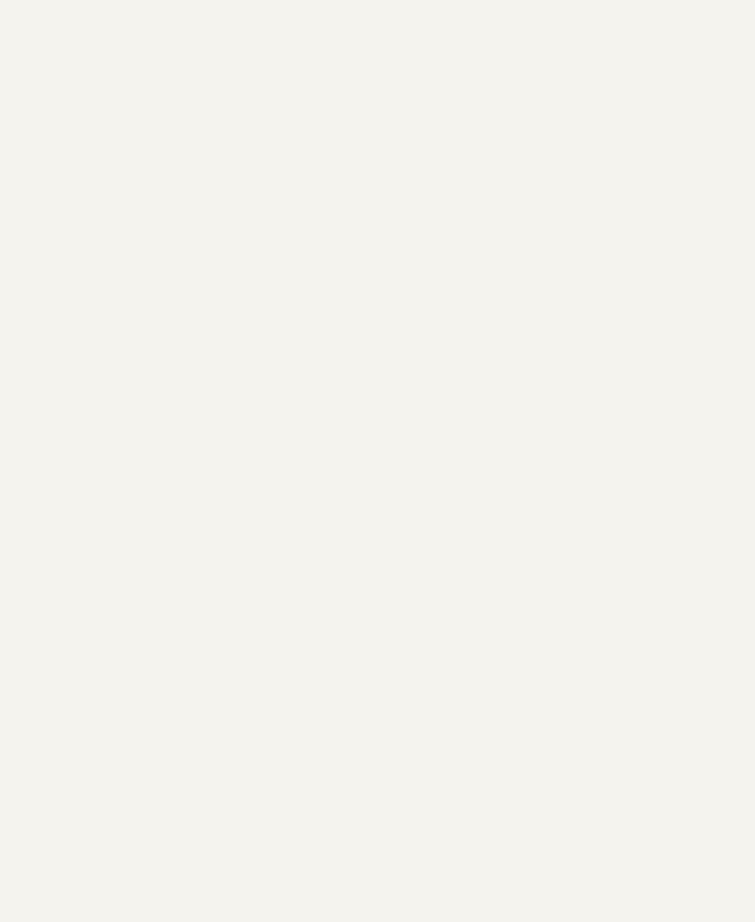
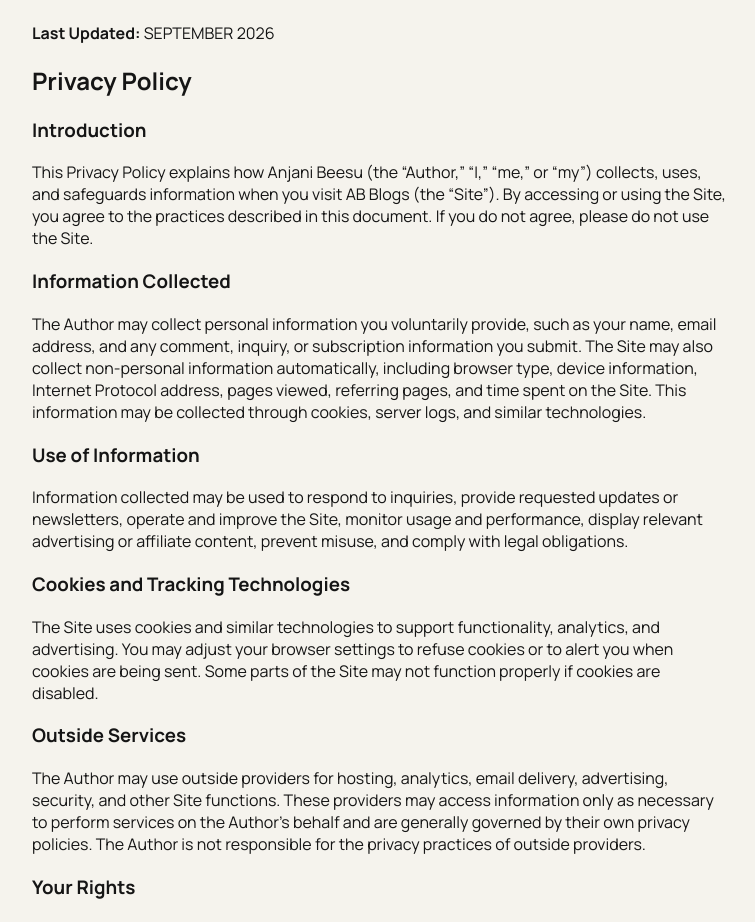
Before and after one commit to AnjaniBeesu/THE-AB-BLOGS, a Next.js app: page /privacy in a window 1280 px wide. Shown: the part 165-1087 px from the top of the page, without its empty margins (260-1015 px from the left). Before the commit the page ends 800 px from the top, so only its background shows below. Built offline with nearby package versions, Linux system fonts and the light colour scheme.

Commit message:
Add privacy policy and disclaimer content

```diff
--- a/app/privacy/page.tsx
+++ b/app/privacy/page.tsx
@@ -1,3 +1,185 @@
 export default function PrivacyPolicyPage() {
-  return <main className="legal-page"><h1>Privacy Policy</h1></main>;
+  return (
+    <main className="legal-page">
+      <h1>Privacy Policy and Disclaimer</h1>
+      <p><strong>Last Updated:</strong> SEPTEMBER 2026</p>
+
+      <h2>Privacy Policy</h2>
+
+      <h3>Introduction</h3>
+      <p>
+        This Privacy Policy explains how Anjani Beesu (the “Author,” “I,” “me,” or “my”)
+        collects, uses, and safeguards information when you visit AB Blogs (the “Site”).
+        By accessing or using the Site, you agree to the practices described in this
+        document. If you do not agree, please do not use the Site.
+      </p>
+
+      <h3>Information Collected</h3>
+      <p>
+        The Author may collect personal information you voluntarily provide, such as your
+        name, email address, and any comment, inquiry, or subscription information you
+        submit. The Site may also collect non-personal information automatically, including
+        browser type, device information, Internet Protocol address, pages viewed,
+        referring pages, and time spent on the Site. This information may be collected
+        through cookies, server logs, and similar technologies.
+      </p>
+
+      <h3>Use of Information</h3>
+      <p>
+        Information collected may be used to respond to inquiries, provide requested
+        updates or newsletters, operate and improve the Site, monitor usage and
+        performance, display relevant advertising or affiliate content, prevent misuse,
+        and comply with legal obligations.
+      </p>
+
+      <h3>Cookies and Tracking Technologies</h3>
+      <p>
+        The Site uses cookies and similar technologies to support functionality, analytics,
+        and advertising. You may adjust your browser settings to refuse cookies or to
+        alert you when cookies are being sent. Some parts of the Site may not function
+        properly if cookies are disabled.
+      </p>
+
+      <h3>Outside Services</h3>
+      <p>
+        The Author may use outside providers for hosting, analytics, email delivery,
+        advertising, security, and other Site functions. These providers may access
+        information only as necessary to perform services on the Author’s behalf and are
+        generally governed by their own privacy policies. The Author is not responsible
+        for the privacy practices of outside providers.
+      </p>
+
+      <h3>Your Rights</h3>
+      <p>
+        Depending on your jurisdiction, you may have rights to access, correct, delete,
+        restrict, or object to the processing of your personal information, or to request
+        portability. To exercise these rights, contact the Author at anjanibeesu@gmail.com.
+        Requests will be handled within a reasonable period and as required by applicable
+        law.
+      </p>
+
+      <h3>Data Retention</h3>
+      <p>
+        Personal information is retained only as long as necessary for the purposes
+        described in this policy, unless a longer retention period is required or
+        permitted by law. Usage data may be retained for shorter periods, except where
+        needed for security, analytics, or legal compliance.
+      </p>
+
+      <h3>Children’s Privacy</h3>
+      <p>
+        The Site is not directed to children below the age required by applicable law.
+        The Author does not knowingly collect personal information from children below
+        that age. If you believe a child has provided personal information, contact the
+        Author so it can be removed.
+      </p>
+
+      <h3>Changes to This Policy</h3>
+      <p>
+        This Privacy Policy may be updated from time to time. Changes take effect when
+        posted on this page, and the “Last Updated” date will be revised. Continued use
+        of the Site after changes are posted constitutes acceptance of the revised policy.
+      </p>
+
+      <h3>Contact</h3>
+      <p>
+        Questions about this Privacy Policy may be sent to anjanibeesu@gmail.com.
+      </p>
+
+      <h2>Disclaimer</h2>
+
+      <h3>General Information</h3>
+      <p>
+        All content on https://the-ab-blogs.vercel.app/ is provided for general
+        informational and entertainment purposes only. The Author makes no representation
+        or warranty, express or implied, regarding the accuracy, completeness,
+        reliability, suitability, or availability of any content. Any reliance you place
+        on the content is strictly at your own risk. To the fullest extent permitted by
+        law, the Author disclaims liability for any loss or damage arising from the use
+        of the Site or reliance on its content.
+      </p>
+
+      <h3>No Professional Advice</h3>
+      <p>
+        Content on the Site is not legal, medical, financial, tax, or other professional
+        advice. It is not a substitute for consultation with a qualified professional.
+        Always seek advice from a licensed professional regarding your specific
+        circumstances.
+      </p>
+
+      <h3>Legal</h3>
+      <p>
+        Nothing on the Site creates an attorney-client relationship or constitutes legal
+        advice.
+      </p>
+
+      <h3>Medical</h3>
+      <p>
+        Nothing on the Site constitutes medical advice, diagnosis, or treatment. Consult
+        a qualified healthcare provider for medical concerns.
+      </p>
+
+      <h3>Financial</h3>
+      <p>
+        Nothing on the Site constitutes financial or investment advice. Consult a
+        licensed financial professional before making financial decisions. Past results
+        do not guarantee future outcomes.
+      </p>
+
+      <h3>External Links</h3>
+      <p>
+        The Site may link to external websites. The Author does not control, monitor, or
+        endorse those sites and is not responsible for their content, accuracy, policies,
+        or practices. Visiting linked sites is at your own risk.
+      </p>
+
+      <h3>Affiliate and Compensation Disclosure</h3>
+      <p>
+        The Author may participate in affiliate programs, sponsored content, product
+        reviews, or similar arrangements. Compensation may be received when you click
+        certain links or make purchases through them. Such arrangements do not increase
+        your cost. Sponsored or compensated content will be disclosed as required by
+        applicable law and the Federal Trade Commission’s endorsement guides.
+      </p>
+
+      <h3>Opinions</h3>
+      <p>
+        Views expressed on the Site are the Author’s own and do not necessarily reflect
+        the views of any employer, organization, client, or affiliated party. Content is
+        not intended to harm or malign any person, group, organization, company, or
+        entity.
+      </p>
+
+      <h3>Limitation of Liability</h3>
+      <p>
+        To the maximum extent permitted by law, the Author shall not be liable for any
+        direct, indirect, incidental, consequential, special, punitive, or exemplary
+        damages arising from or connected with your access to, use of, or inability to
+        use the Site, including but not limited to errors or omissions in content, loss of
+        data, interruption of service, or transmission of harmful code. This limitation
+        applies regardless of the legal theory asserted and even if the Author has been
+        advised of the possibility of such damages.
+      </p>
+
+      <h3>No Guarantee of Absolute Immunity</h3>
+      <p>
+        No disclaimer, policy, or contractual term can guarantee complete immunity from
+        legal liability. Liability may still arise under applicable law, including for
+        fraud, willful misconduct, gross negligence, illegal content, or violations of
+        the rights of others. This document is intended to reduce risk and clarify
+        expectations; it is not a substitute for professional legal advice.
+      </p>
+
+      <h3>Governing Law</h3>
+      <p>
+        This Privacy Policy and Disclaimer are governed by the laws of India, without
+        regard to conflict of law principles.
+      </p>
+
+      <h3>Contact</h3>
+      <p>
+        Questions about this Disclaimer may be sent to anjanibeesu@gmail.com.
+      </p>
+    </main>
+  );
 }
```
